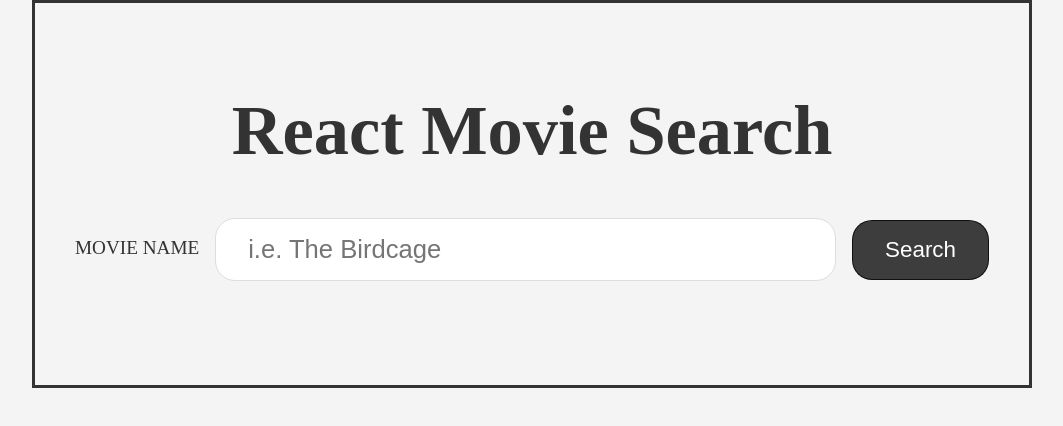
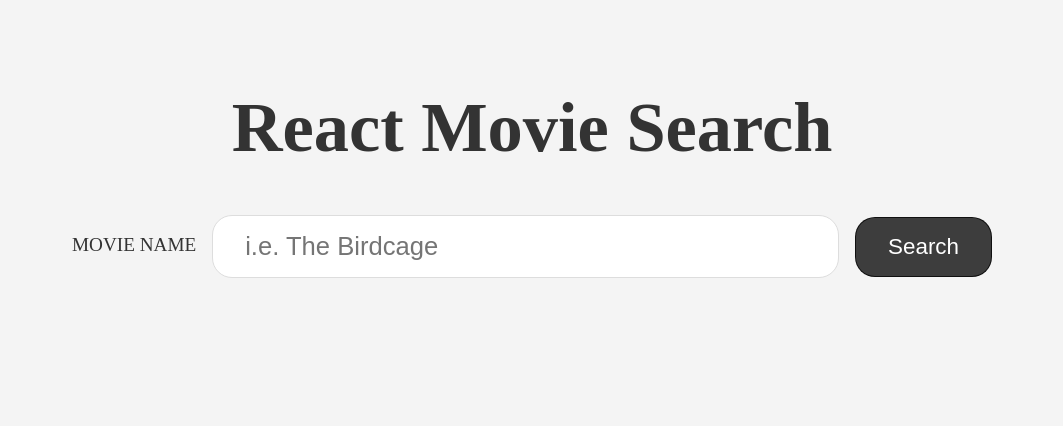
Before and after one commit to FredrikRidderfalk/react-movie-search-app, a React (Create React App) app: page / in a window 1280 px wide. Shown: the top 426 px of the page, without its empty margins (108-1171 px from the left). Built offline with nearby package versions, Linux system fonts and the light colour scheme.

Commit message:
removed uppercase from label styling

```diff
--- a/src/SearchMovies.js
+++ b/src/SearchMovies.js
@@ -25,7 +25,7 @@ function SearchMovies() {
     <>
       <form className="form" onSubmit={searchMovies}>
         <label className="label" htmlFor="query">
-          Movie Name
+          MOVIE NAME
         </label>
         <input
           type="text"
--- a/src/style.css
+++ b/src/style.css
@@ -22,7 +22,6 @@ small {
   margin: 0 auto;
   max-width: 1000px;
   padding: 40px;
-  border: solid;
 }
 
 .title {
@@ -37,7 +36,6 @@ small {
 .label {
   font-size: 1.2rem;
   margin-bottom: 0.2rem;
-  text-transform: uppercase;
 }
 
 .input {
```
